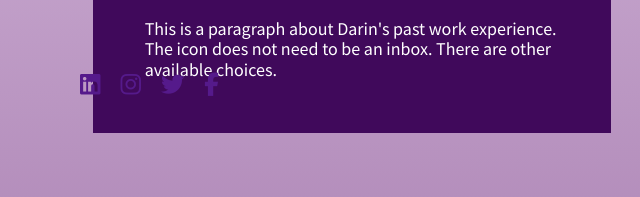
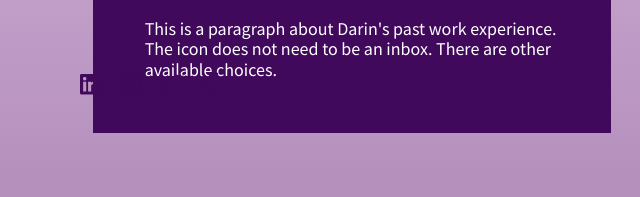
Before and after one commit to Jessica-Mach/ddv-portfolio, a website built with Parcel: page index.html in a window 1280 px wide. Shown: the part 445-642 px from the top of the page, 0-640 px from the left. Built offline with nearby package versions, Linux system fonts and the light colour scheme.

Commit message:
Added links to social media

```diff
--- a/css/main.css
+++ b/css/main.css
@@ -210,6 +210,10 @@ textarea {
     flex-direction: column;
     align-items: flex-start;
 
+   }
+
+   #intro a{
+    color: #40095b;
    }
    #intro ul{
     display: flex;
--- a/index.html
+++ b/index.html
@@ -46,10 +46,10 @@
   		<h1>Big Words Tagline Here</h1>
   		<p>Here is a great spot for a paragraph on who Darin is. An introduction of sorts. Something that captures why Darin should be hired. Something friendly!</p>
   		<ul>
-  			<li><a href="" alt="Linked-in icon"><i class="fab fa-linkedin"></i></a></li>
-  			<li><a href="" alt="Instagram icon"><i class="fab fa-instagram"></i></a></li>
-  			<li><a href="" alt="Twitter icon"><i class="fab fa-twitter"></i></a></li>
-  			<li><a href="" alt="Facebook icon"><i class="fab fa-facebook-f"></i></a></li>
+  			<li><a href="https://www.linkedin.com/in/ddvelin/" alt="Linked-in icon" target="blank"><i class="fab fa-linkedin"></i></a></li>
+  			<li><a href="https://www.instagram.com/darinvelin/" alt="Instagram icon" target="blank"><i class="fab fa-instagram"></i></a></li>
+  			<li><a href="https://twitter.com/ddvelin" alt="Twitter icon" target="blank"><i class="fab fa-twitter"></i></a></li>
+  			<li><a href="https://www.facebook.com/ddvelin" alt="Facebook icon" target="blank"><i class="fab fa-facebook-f"></i></a></li>
   		</ul>
   	</section>
   	<section id="work">
```
